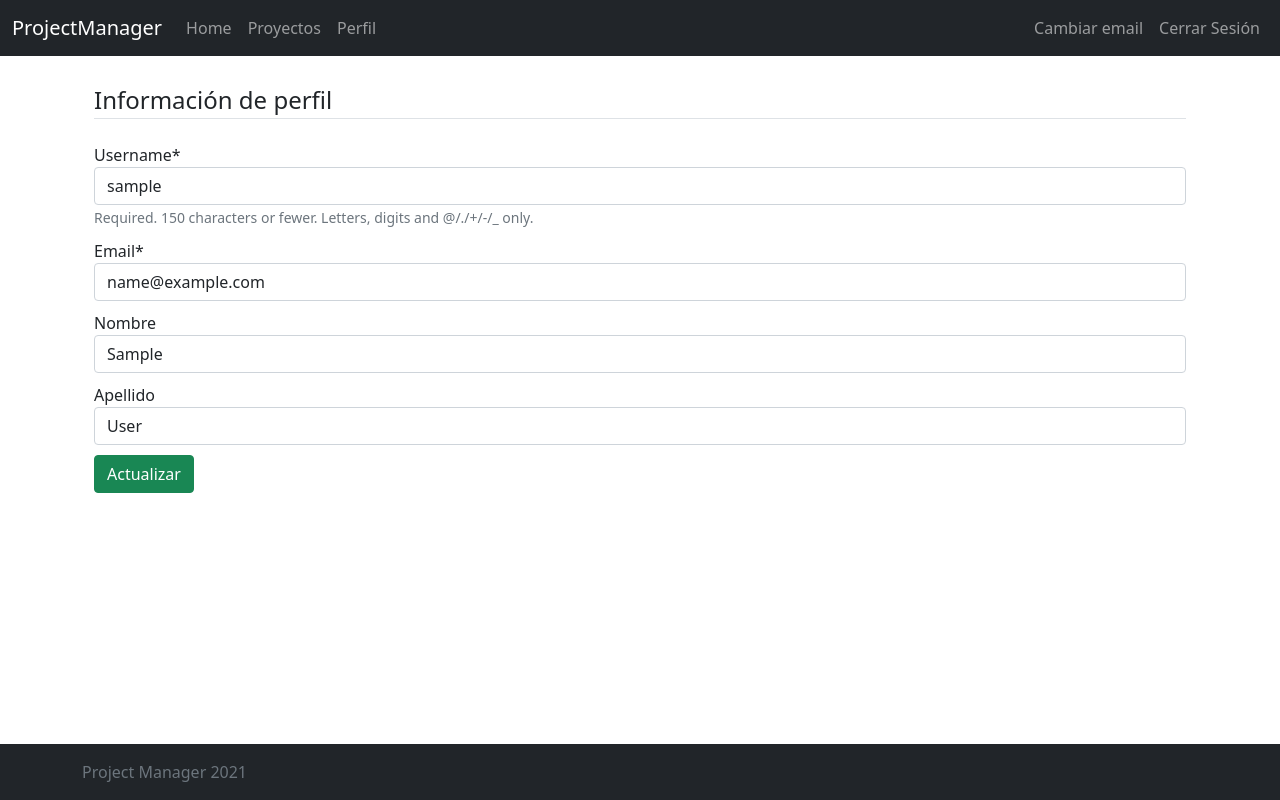
After one commit to Giuli1297/scrum-kanban-pm, a Django app: page /miperfil in a window 1280 px wide. The commit adds this page. Run offline with Django 3.2, Linux system fonts and the light colour scheme; the visitor is signed in with stand-in values (Sample User, id 1); some libraries are stand-ins or nearby versions.

Commit message:
actualizar perfil de usuario

```diff
--- a/projectmanager/forms.py
+++ b/projectmanager/forms.py
@@ -1,5 +1,6 @@
 from django import forms
 from projectmanager.models import Proyecto
+from django.contrib.auth.models import User
 
 
 class ProyectoForm(forms.ModelForm):
@@ -40,3 +41,16 @@ class ProyectoEditarSMForm(forms.ModelForm):
         widgets = {
             'scrum_member': forms.CheckboxSelectMultiple(attrs={'class': 'check-label'}),
         }
+
+
+class ActualizarUsuarioForm(forms.ModelForm):
+    email = forms.EmailField()
+
+    class Meta:
+        model = User
+        fields = ["username", "email", "first_name", "last_name"]
+
+        labels = {
+            'first_name': 'Nombre',
+            'last_name': 'Apellido',
+        }
--- a/projectmanager/urls.py
+++ b/projectmanager/urls.py
@@ -10,5 +10,6 @@ urlpatterns = [
     path('proyectos/crear/', views.ProyectoCreate.as_view(), name="proyecto_crear"),
     path('proyectos/<slug:slug>/editar/', views.ProyectoUpdate.as_view(), name="proyecto_editar"),
     path('proyectos/<slug:slug>/editarsm/', views.ProyectoSMUpdate.as_view(), name="proyecto_editar_sm"),
-    path('proyectos/<slug:slug>/iniciar/', views.ProyectoIniciarView.as_view(), name="proyecto_iniciar")
+    path('proyectos/<slug:slug>/iniciar/', views.ProyectoIniciarView.as_view(), name="proyecto_iniciar"),
+    path('miperfil', views.perfilUsuario, name="perfil"),
 ]
--- a/projectmanager/views.py
+++ b/projectmanager/views.py
@@ -15,7 +15,7 @@ from django.views.generic import (
     TemplateView,
     DetailView
 )
-from projectmanager.forms import ProyectoForm, ProyectoEditarSMForm
+from projectmanager.forms import ProyectoForm, ProyectoEditarSMForm, ActualizarUsuarioForm
 
 from django.shortcuts import render, redirect
 from django.views import View
@@ -243,3 +243,17 @@ class ProyectoIniciarView(UserAccessMixin, View):
         project.estado = 'ACT'
         project.save()
         return redirect(reverse_lazy('proyecto_listar'))
+
+
+@login_required
+def perfilUsuario(request):
+    if request.method == "POST":
+        form = ActualizarUsuarioForm(request.POST, instance=request.user)
+
+        if form.is_valid():
+            form.save()
+            messages.success(request, "Tu información ha sido actualizada!")
+            return redirect("perfil")
+    else:
+        form = ActualizarUsuarioForm(instance=request.user)
+    return render(request, "perfil/usuario.html", {'form': form })
--- a/scrum_kanban_pm/settings/common.py
+++ b/scrum_kanban_pm/settings/common.py
@@ -140,7 +140,7 @@ USE_TZ = True
 # https://docs.djangoproject.com/en/3.2/howto/static-files/
 
 STATIC_URL = '/static/'
-SITE_ID = 12
+SITE_ID = 3
 LOGIN_URL = '/accounts/login/'
 LOGIN_REDIRECT_URL = '/'
 
--- a/templates/partials/navbar.html
+++ b/templates/partials/navbar.html
@@ -10,6 +10,7 @@
                 <div><a class="nav-link" href="{% url 'home' %}">Home</a></div>
                 {% if user.is_authenticated %}
                     <div><a class="nav-link" href="{% url 'proyecto_listar' %}">Proyectos</a></div>
+                    <div><a class="nav-link" href="{% url 'perfil' %}">Perfil</a></div>
                 {% endif %}
             </div>
             <div class="navbar-nav ms-auto">
--- /dev/null
+++ b/templates/perfil/usuario.html
@@ -0,0 +1,18 @@
+{% extends "layout/base.html" %}
+
+{% load crispy_forms_filters %}
+
+{% block content %}
+    <div class="container">
+        <form method="POST">
+            {% csrf_token %}
+            <fieldset class="form-group">
+                <legend class="border-bottom mb-4">Información de perfil</legend>
+                {{ form|crispy }}
+            </fieldset>
+            <div class="form-group">
+                <button class="btn btn-success" type="submit">Actualizar</button>
+            </div>
+        </form>
+    </div>
+{% endblock %}
```
